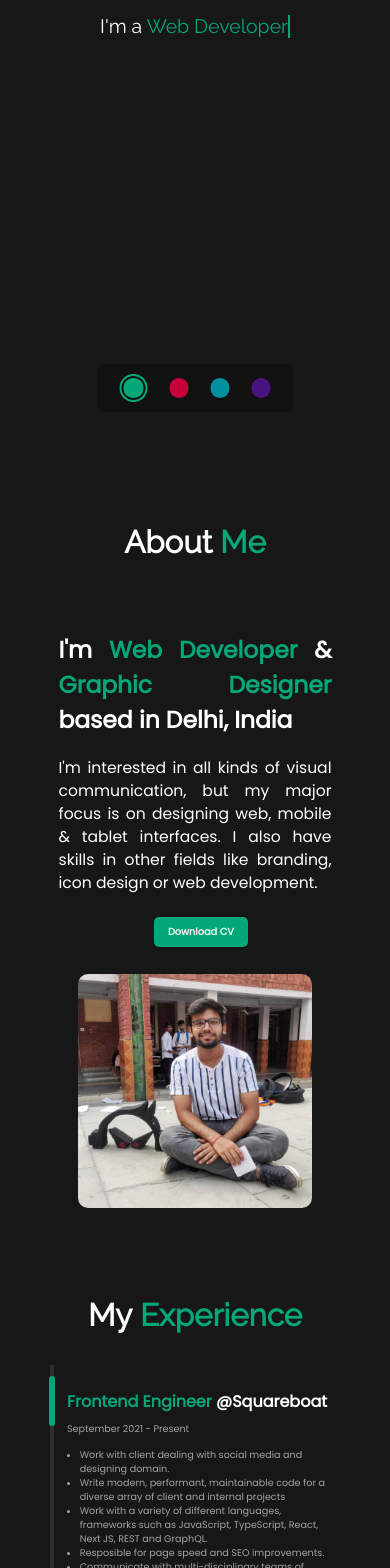
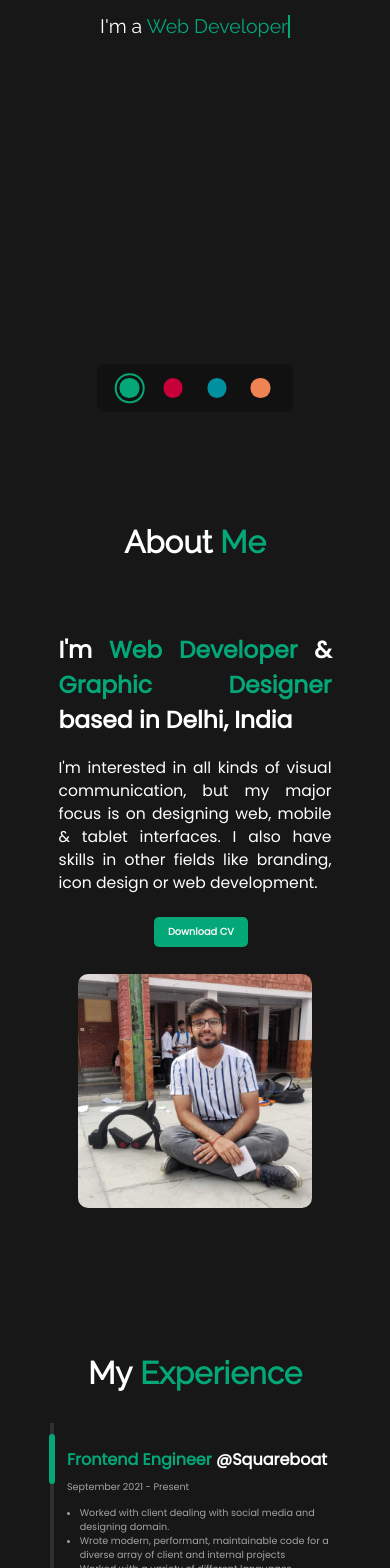
Before and after one commit to vrn295/portfolio-varun, a React (Create React App) app: page / in a window 390 px wide. Shown: the part 432-2000 px from the top of the page. Built offline with nearby package versions, Linux system fonts and the light colour scheme; a web font is replaced by a local one.

Commit message:
FEAT: animation iteration changes

```diff
--- a/src/Component/About/About.js
+++ b/src/Component/About/About.js
@@ -1,4 +1,4 @@
-import React, { useRef } from 'react'
+import React, { useEffect, useRef, useState } from 'react'
 
 import './About.css';
 import AboutImage from '../Media/WhatsApp Image 2020-11-24 at 5.57.13 PM.jpeg'
@@ -8,8 +8,17 @@ import WorkExperience from '../WorkExperience/WorkExperience';
 import useOnScreen from '../../Common/intersectionObserver';
 
 const About = () => {
+    const [isVisibleOnce, setisVisibleOnce] = useState(false)
     const ref = useRef()
     const isVisible = useOnScreen(ref)
+
+    useEffect(() => {
+      if(isVisible) {
+        setisVisibleOnce(true)
+      }
+    }, [isVisible])
+
+
     let first_letter = "About"
     let second_letter = "Me"
     first_letter = first_letter.split("")
@@ -19,7 +28,6 @@ const About = () => {
     let second_letter_3 = "Skills"
     first_letter_3 = first_letter_3.split("")
     second_letter_3 = second_letter_3.split("")
-    console.log(isVisible)
     return(
         <div className='about-container'>
             <div>
@@ -67,7 +75,7 @@ const About = () => {
                 </h1>
                 <div id='skill-container'>
                     <div
-                        id={ isVisible ? 'skill-bars' : '' }
+                        id={ (isVisible || isVisibleOnce) ? 'skill-bars' : '' }
                         className='skill-bars-class'
                     >
                         <div id="bar">
--- a/src/Component/App.js
+++ b/src/Component/App.js
@@ -8,7 +8,7 @@ import Navbar from './Navbar/Navbar';
 import Footer from './Footer/Footer';
 
 import { useEffect } from "react";
-import Services from './Services/Services';
+// import Services from './Services/Services';
 // import InitialLoader from '../Common/InitialLoader';
 
 const App = () => {
--- a/src/Component/Home/ColorModal.css
+++ b/src/Component/Home/ColorModal.css
@@ -22,7 +22,7 @@
   transition: 0.3s ease-in;
 }
 
-.color-box div{
+.color-box div {
   display: grid;
   grid-template-rows: auto auto;
   grid-template-columns: auto auto;
@@ -58,29 +58,30 @@
 }
 
 .purple {
-  background-color: #481380;
+  background-color: #ef8354;
 }
 
 .black {
   background-color: #171717;
 }
-.white{
+.white {
   background-color: #fff;
 }
-.light{
+.light {
   background-color: #dee4ef;
 }
-.dark{
+.dark {
   background-color: #37474f;
 }
 
-.setting-icon{
+.setting-icon {
   animation-name: rotate-scale-up;
   animation-duration: 1s;
   animation-iteration-count: 5;
+  cursor: pointer;
 }
 
-.color-selection-tab-bottom{
+.color-selection-tab-bottom {
   position: absolute;
   bottom: 0;
   left: 50%;
@@ -97,7 +98,7 @@
   align-items: center;
   transition: 0.4s ease-in-out;
 }
-.color-selection-tab-scroll{
+.color-selection-tab-scroll {
   transition: 0.4s ease-in-out;
   position: absolute;
   bottom: 0;
@@ -117,7 +118,7 @@
   animation-duration: 1s; */
 }
 
-.color-selection-tab-scroll li{
+.color-selection-tab-scroll li {
   width: 0rem;
   height: 0rem;
   border-radius: 50%;
@@ -126,7 +127,7 @@
   position: relative;
 }
 
-.color-selection-tab-bottom li{
+.color-selection-tab-bottom li {
   width: 2rem;
   height: 2rem;
   border-radius: 50%;
@@ -134,20 +135,35 @@
   transition: 0.3s ease-in-out;
 }
 
-.color-selection-tab-bottom div{
+.color-selection-tab-bottom div {
   border-radius: 50%;
-border: transparent 0px solid;
+  /* border: transparent 0px solid; */
+  border: transparent 2px solid;
 }
 
-.selected-color{
+.selected-color {
   display: flex;
   justify-content: center;
   align-items: center;
-  width: 2.4rem;
-  height: 2.4rem;
+  width: 2rem;
+  height: 2rem;
   background-color: transparent;
-  border: var(--primary-color) 2px solid !important;
+  /* border: var(--primary-color) 2px solid !important; */
   transition: 0.2s ease-in;
+  position: relative;
+}
+
+.selected-color::after {
+  content: '';
+  position: absolute;
+  top: 50%;
+  left: 50%;
+  transform: translate(-50%, -50%);
+  width: calc(100% + 0.4rem);
+  height: calc(100% + 0.4rem);
+  border: var(--primary-color) 2px solid;
+  transition: 0.2s ease-in;
+  border-radius: 50%;
 }
 
 @keyframes rotate-scale-up {
@@ -179,58 +195,58 @@ border: transparent 0px solid;
   }
 }
 
-@media (max-width: 1200px){
-  .color-box{
+@media (max-width: 1200px) {
+  .color-box {
     right: 8vw;
     width: 12vw;
   }
-  .color-box p{
+  .color-box p {
     font-size: 1rem;
   }
-  .color-box li{
+  .color-box li {
     width: 3vw;
     height: 3vw;
   }
-  .color-selection-tab-bottom{
+  .color-selection-tab-bottom {
     width: 30vw;
   }
 }
 
-@media (max-width: 800px){
-  .color-selection-tab-bottom{
+@media (max-width: 800px) {
+  .color-selection-tab-bottom {
     height: 3rem;
   }
-  .color-selection-tab-bottom li{
+  .color-selection-tab-bottom li, .selected-color {
     width: 1.5rem;
     height: 1.5rem;
   }
-  .selected-color{
+  /* .selected-color {
     width: 1.9rem;
     height: 1.9rem;
-  }
+  } */
 }
 
-@media (max-width: 600px){
-  .color-box{
+@media (max-width: 600px) {
+  .color-box {
     right: 10vw;
     width: 24vw;
   }
-  .color-box p{
+  .color-box p {
     font-size: 0.9rem;
   }
-  .color-box li{
+  .color-box li {
     width: 7vw;
     height: 7vw;
   }
-  .color-selection-tab-bottom{
+  .color-selection-tab-bottom {
     width: 50vw;
   }
-  .color-selection-tab-bottom li{
+  .color-selection-tab-bottom li, .selected-color {
     width: 1.2rem;
     height: 1.2rem;
   }
-  .selected-color{
+  /* .selected-color {
     width: 1.52rem;
     height: 1.52rem;
+  } */
 }
-}
--- a/src/Component/Home/Home.css
+++ b/src/Component/Home/Home.css
@@ -8,7 +8,7 @@ body {
   font-family: Poppins;
   margin: 0;
   padding: 0;
-  transition: 0.3 ease-in;
+  transition: 0.3s ease-in;
 }
 
 body::-webkit-scrollbar {
@@ -43,7 +43,7 @@ html[theme-color="blue"] {
   --primary-color: #00909e;
 }
 html[theme-color="purple"] {
-  --primary-color: #481380;
+  --primary-color: #ef8354;
 }
 html[background-color="black"] {
   --background-color: #171717;
--- a/src/Component/WorkExperience/Experirence.js
+++ b/src/Component/WorkExperience/Experirence.js
@@ -5,11 +5,11 @@ const experience = [
     conpany_link: "https://squareboat.com/",
     time: 'September 2021 - Present',
     points: [
-      'Work with client dealing with social media and designing domain.',
-      'Write modern, performant, maintainable code for a diverse array of client and internal projects',
-      'Work with a variety of different languages, frameworks such as JavaScript, TypeScript,  React,  Next JS,  REST and GraphQL.',
+      'Worked with client dealing with social media and designing domain.',
+      'Wrote modern, performant, maintainable code for a diverse array of client and internal projects',
+      'Worked with a variety of different languages, frameworks such as JavaScript, TypeScript,  React,  Next JS,  REST and GraphQL.',
       'Resposible for page speed and SEO improvements.',
-      'Communicate with multi-disciplinary teams of engineers, designers, and clients on a daily basis.',
+      'Communicated with multi-disciplinary teams of engineers, designers, and clients on a daily basis.',
     ]
   },
   {
@@ -21,7 +21,7 @@ const experience = [
       'Worked with the team of professional developers with clients dealing with social media and housing domian.',
       'Responsible for developing Web Application using JavaScript, HTML, CSS, React JS, Redux and Context API.',
       'Collaborated with Backend Developers, UI/UX Designer and Testing team to deliver desired product.',
-      'dentify problems uncovered by testing or customer feedback, and correct problems or refer problems to appropriate personnel for correction.Web Applications.',
+      'Identify problems uncovered by testing or customer feedback, and correct problems or refer problems to appropriate personnel for correction.Web Applications.',
     ]
   },
   {
```
Also changed, not shown: src/Component/Home/Home.js (+28 -28 lines). Lines whose indentation alone changed are shown as unchanged.
